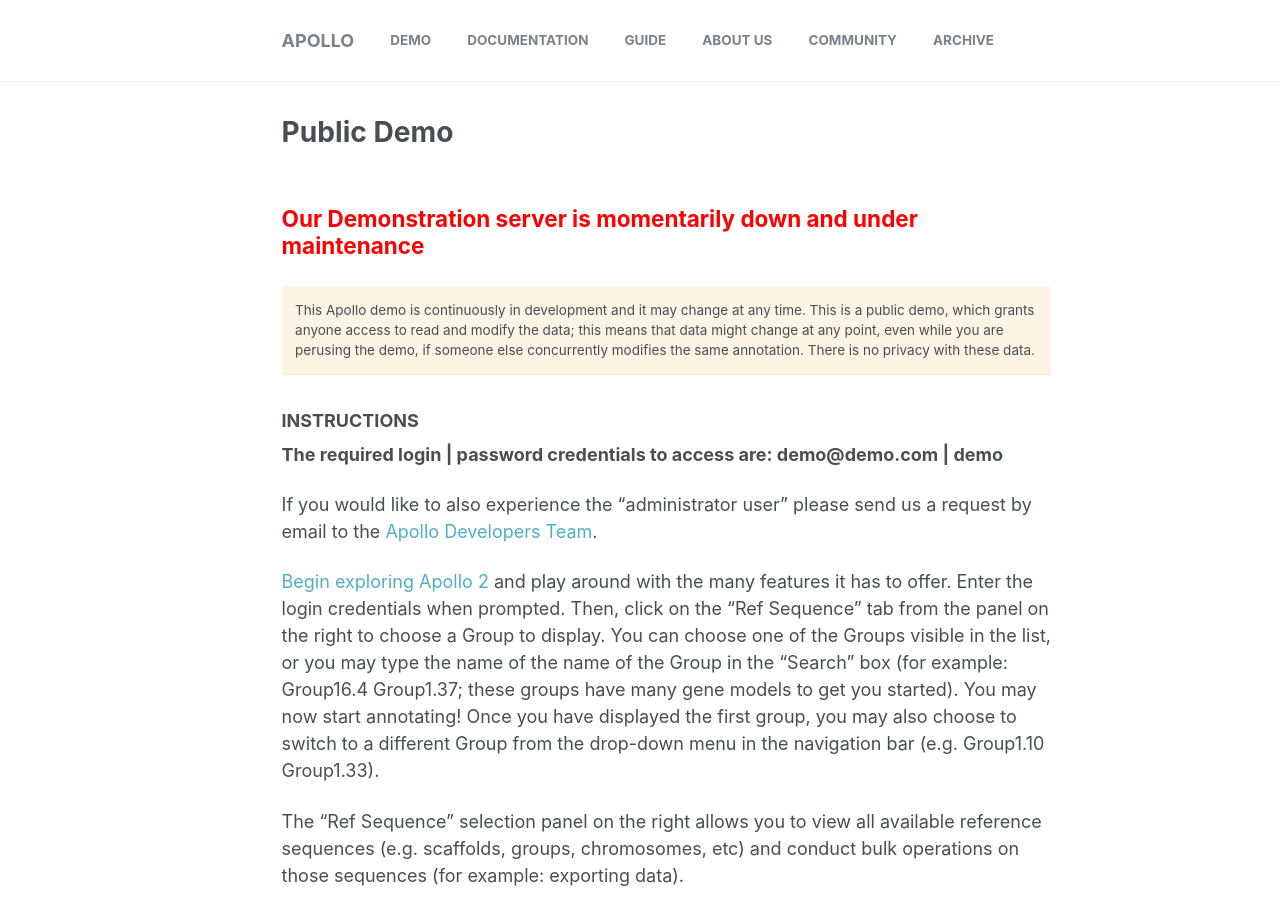
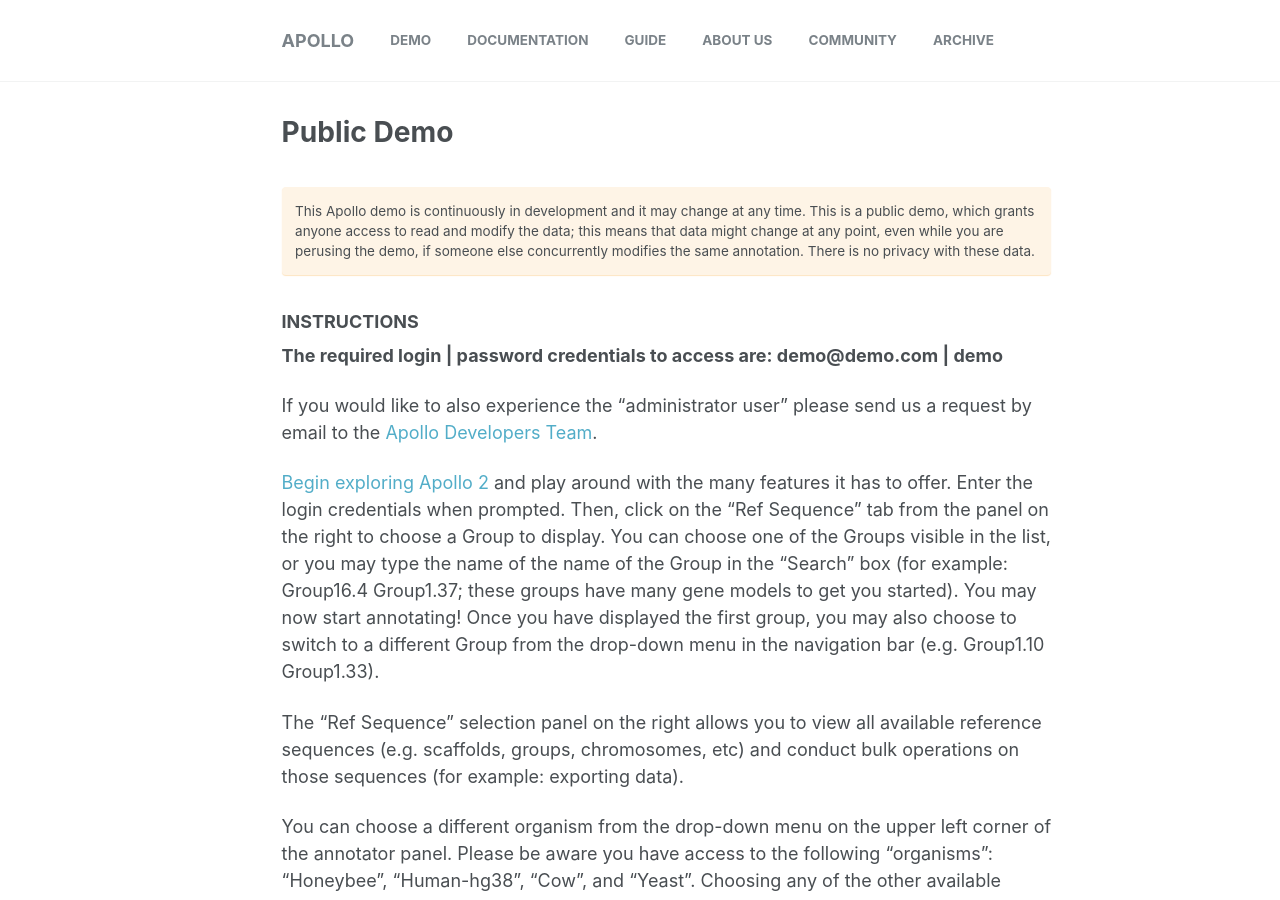
Before and after one commit to genomearchitect/genomearchitect.github.io, a Jekyll site: the page built from _pages/public-demo.md, in a window 1280 px wide and 900 px high. Built offline with Jekyll 4.4.1, drawn with Linux system fonts in a browser that asks for light colours.

Commit message:
removed warning

```diff
--- a/_pages/public-demo.md
+++ b/_pages/public-demo.md
@@ -2,8 +2,6 @@
 title: Public Demo
 permalink: /demo/
 ---
-
-<h2 style="color:red;">Our Demonstration server is momentarily down and under maintenance</h2>
 
 {: .notice--warning}
 This Apollo demo is continuously in development and it may change at any time. This is a public demo, which grants anyone access to read and modify the data; this means that data might change at any point, even while you are perusing the demo, if someone else concurrently modifies the same annotation. There is no privacy with these data.
```
